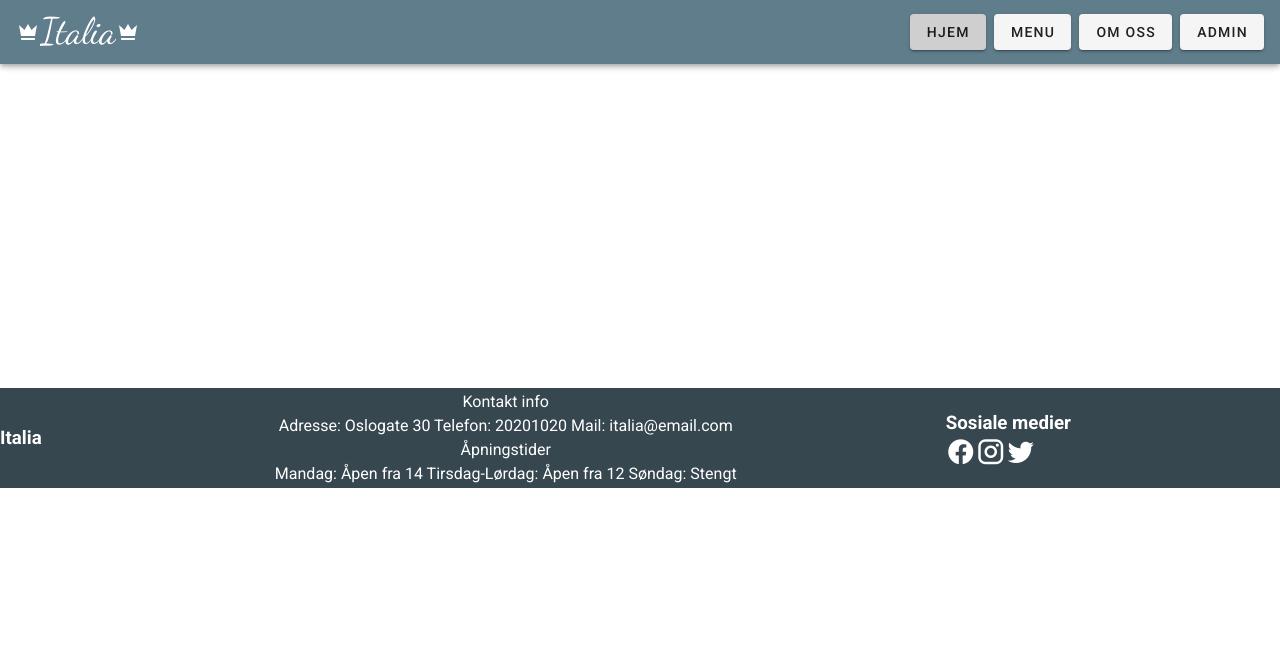
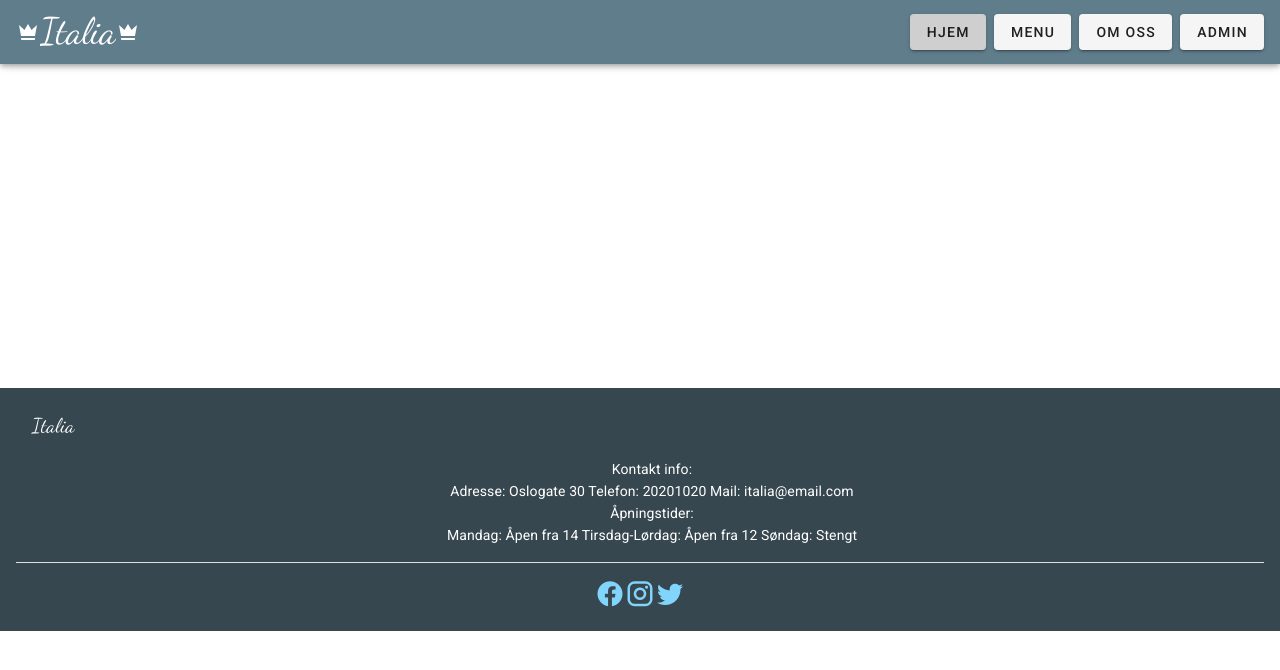
Before and after one commit to mebernts/restaurant, a Vue app in the folder restaurant/: page / in a window 1280 px wide. Shown: the top 670 px of the page. Built offline with nearby package versions, Linux system fonts and the light colour scheme.

Commit message:
update footer

```diff
--- a/restaurant/src/Stores/FooterStore.js
+++ b/restaurant/src/Stores/FooterStore.js
@@ -1,9 +1,9 @@
 const FooterStore = {
     state: {
         footerinfo:[
-           {id: 100, contact:"Kontakt info"},
+           {id: 100, contact:"Kontakt info:"},
            {id:101, adress: "Adresse: Oslogate 30", telefon: "Telefon: 20201020", mail:" Mail: italia@email.com"},
-           {id: 102, åpningstider: "Åpningstider"},
+           {id: 102, åpningstider: "Åpningstider:"},
            {id: 103, monday: "Mandag: Åpen fra 14", tuesdaySaturday: "Tirsdag-Lørdag: Åpen fra 12", sunday: "Søndag: Stengt"}
         ]
     },
--- a/restaurant/src/layout/TheFooter.vue
+++ b/restaurant/src/layout/TheFooter.vue
@@ -1,13 +1,18 @@
 <template>
   <v-footer
   id="footer"
-  color="blue-grey darken-3"
-  padless
-  height="100px">
-          <h3 class="white--text">Italia</h3>
-          <v-spacer></v-spacer>
-        <ul class="white--text">
-            <li class="text-center" v-for="footer in footerinfo" :key="footer.id">
+  color="blue-grey darken-3">
+  <v-card
+  class="flex"
+  flat
+  tile>
+      <v-card-title
+      id="italy"
+      class="blue-grey darken-3 white--text">Italia</v-card-title>
+      <v-card-text
+      class="blue-grey darken-3">
+          <ul>
+          <li class="text-center white--text" v-for="footer in footerinfo" :key="footer.id">
                 {{footer.contact}}
                 {{footer.adress}}
                 {{footer.telefon}}
@@ -16,17 +21,19 @@
                 {{footer.monday}}
                 {{footer.tuesdaySaturday}}
                 {{footer.sunday}}
-            </li>
-        </ul>
-        <v-spacer></v-spacer>
-        <v-row>
-        <v-col>
-        <h3 class="white--text">Sosiale medier</h3>
-        <v-icon size="30px" color="white">mdi-facebook</v-icon>
-        <v-icon size="30px" class= "icon" color="white">mdi-instagram</v-icon>
-        <v-icon size="30px" color="white">mdi-twitter</v-icon>
-        </v-col>
-        </v-row>
+          </li>
+      </ul>
+      </v-card-text>
+      <v-divider></v-divider>
+      <v-card-text
+      class="text-center blue-grey darken-3">
+      <v-icon size="30px" color= "light-blue lighten-3">mdi-facebook</v-icon>
+      <v-icon size="30px" color="light-blue lighten-3">mdi-instagram</v-icon>
+      <v-icon size="30px" color="light-blue lighten-3">mdi-twitter</v-icon>
+      </v-card-text>
+
+  </v-card>
+
     </v-footer>
 </template>
 
@@ -43,7 +50,7 @@ export default {
 </script>
 
 <style scoped>
-.italy{
+#italy{
     font-family: 'Dancing Script', cursive;
 }
 #footer ul{
```
